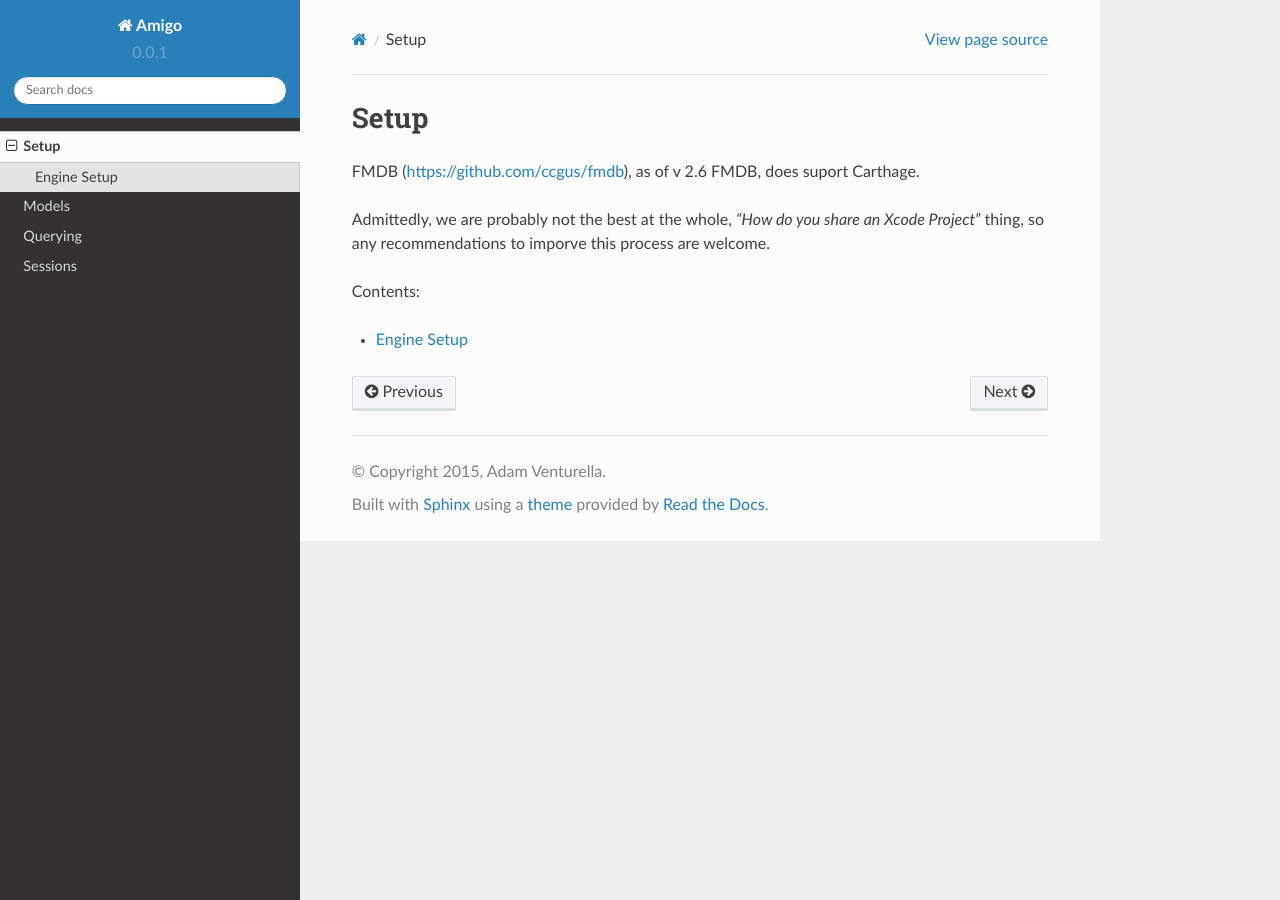
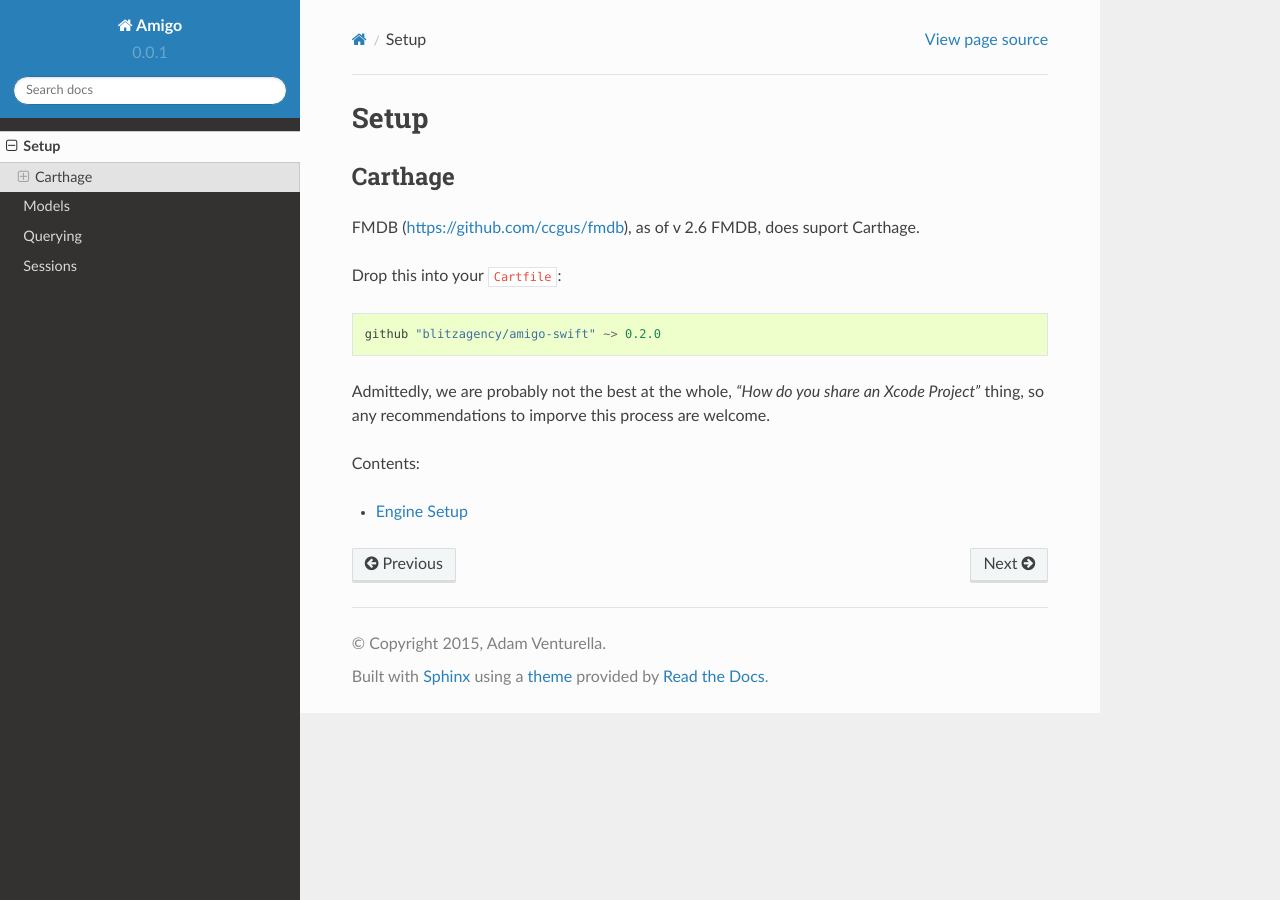
Before and after one commit to blitzagency/amigo-swift, a Sphinx documentation site: the page built from docs/setup/index.rst, in a window 1280 px wide. Built offline with Sphinx 7.4.7 and the Read the Docs theme 2.0.0, drawn with Linux system fonts in a browser that asks for light colours.

Commit message:
updates carthage instructions

```diff
--- a/docs/setup/index.rst
+++ b/docs/setup/index.rst
@@ -1,7 +1,19 @@
 Setup
 =================================
 
-FMDB (https://github.com/ccgus/fmdb), as of v 2.6 FMDB, does suport Carthage.
+
+Carthage
+----------------------------------
+
+FMDB (https://github.com/ccgus/fmdb),
+as of v 2.6 FMDB, does suport Carthage.
+
+Drop this into your :code:`Cartfile`:
+
+.. code-block::
+
+    github "blitzagency/amigo-swift" ~> 0.2.0
+
 
 Admittedly, we are probably not the best at the whole,
 *"How do you share an Xcode Project"* thing, so any recommendations
```
